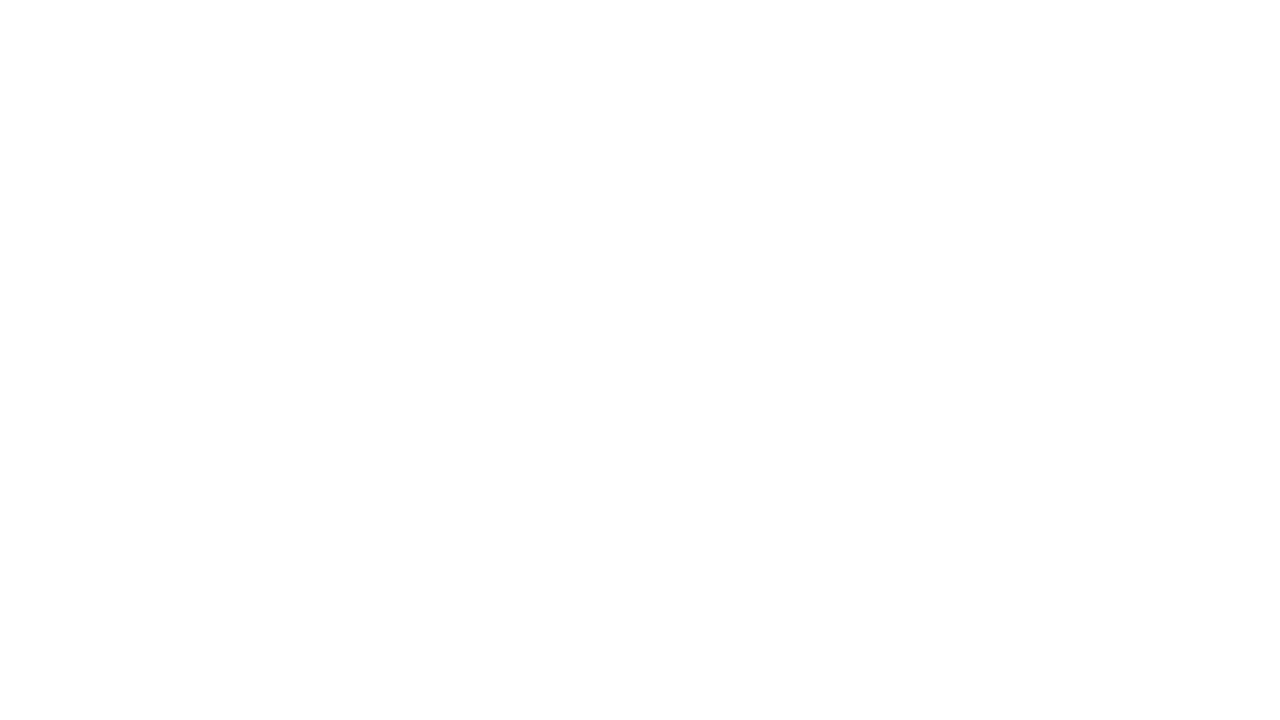
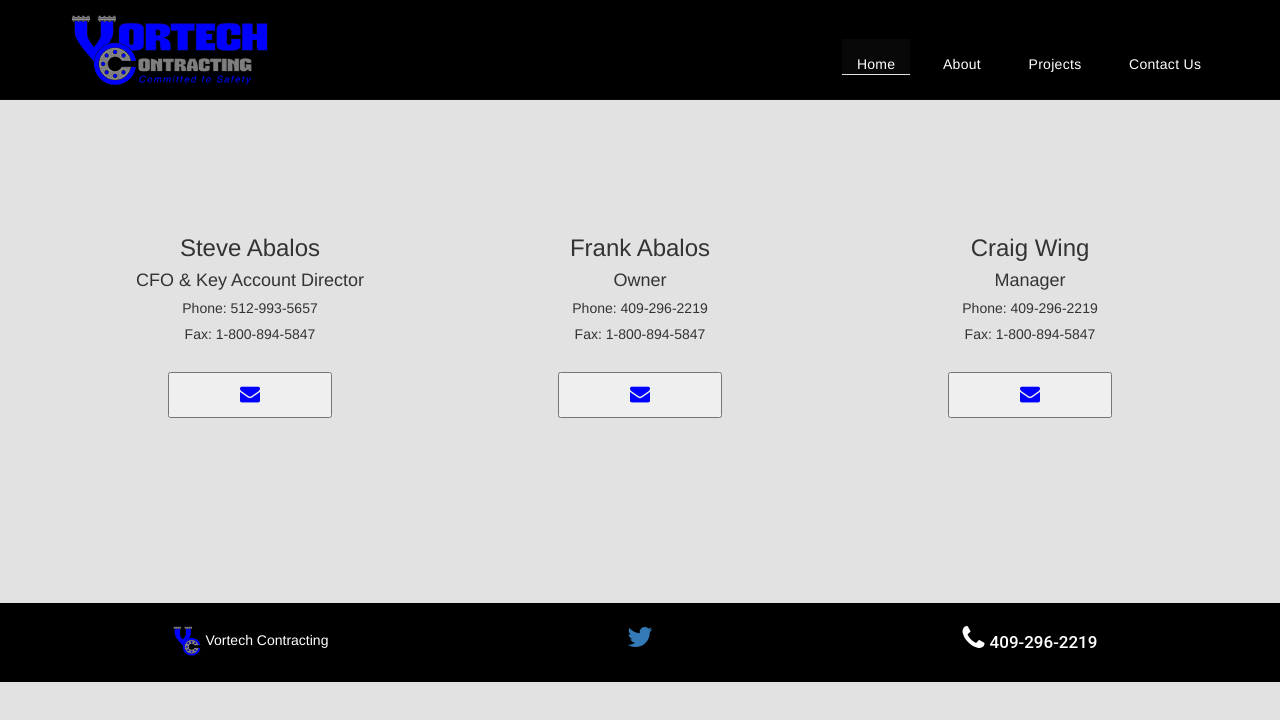
Before and after one commit to Space2020/vortech2, a plain HTML site: page contact.html in a window 1280 px wide. Drawn offline with nearby package versions, Linux system fonts and the light colour scheme.

Commit message:
added contact page, need to fix contact number on footer, add details to about page, create a slideshow of photos on project page

```diff
--- a/contact.html
+++ b/contact.html
@@ -0,0 +1,99 @@
+<!DOCTYPE html>
+<html>
+<head>
+  <link rel="icon" href="favicon.ico" type="image/x-icon">
+  <link href="https://fonts.googleapis.com/css?family=Lato:300,400" rel="stylesheet">
+  <link href="https://fonts.googleapis.com/css?family=Work+Sans" rel="stylesheet">
+  <link rel="stylesheet" href="./resources/font-awesome/css/font-awesome.min.css">
+  <link rel="stylesheet" href="https://maxcdn.bootstrapcdn.com/bootstrap/3.3.7/css/bootstrap.min.css" integrity="sha384-BVYiiSIFeK1dGmJRAkycuHAHRg32OmUcww7on3RYdg4Va+PmSTsz/K68vbdEjh4u" crossorigin="anonymous">
+  <meta name="viewport" content="width=device-width, initial-scale=1">
+  <link rel="stylesheet" href="style.css" type="text/css">
+  <meta charset="utf-8">
+  <title>Vortech Contracting | Contact Us </title>
+</head>
+  <body>
+
+
+    <!-- Navigation section -->
+
+    <nav class="navbar navbar-inverse navbar-fixed-top">
+        <div class="container">
+        <div class="navbar-header">
+          <a class="navbar-brand" href="index.html">
+            <img alt="Brand" src="./resources/Vortech.png">
+          </a>
+        </div>
+          <ul class="nav navbar-nav navbar-right">
+            <li class="active"><a href="index.html">Home</a></li>
+            <li><a href="about.html">About</a></li>
+            <li><a href="projects.html">Projects</a></li>
+            <li><a href="contact.html">Contact Us</a></li>
+          </ul>
+        </div>
+      </nav>
+
+
+      <!-- Contact Info Section -->
+
+
+    <section>
+      <div class="contact-info">
+        <div class="container">
+          <div class="row">
+            <div class="col-md-4 col-md-offset-0 col-xs-12">
+              <div class="ind-contact">
+                <h3>Steve Abalos</h3>
+                <h4>CFO & Key Account Director</h4>
+                <h5>Phone: 512-993-5657</h5>
+                <h5>Fax: 1-800-894-5847</h5>
+                <a href="mailto:sabalos@vortechcontracting.com"><button><i class="fa fa-envelope" aria-hidden="true"></i></button></a>
+              </div>
+            </div>
+            <div class="col-md-4 col-md-offset-0 col-xs-12">
+              <div class="ind-contact">
+                <h3>Frank Abalos</h3>
+                <h4>Owner</h4>
+                <h5>Phone: 409-296-2219</h5>
+                <h5>Fax: 1-800-894-5847</h5>
+                <a href="mailto:fabalos@vortechcontracting.com"><button><i class="fa fa-envelope" aria-hidden="true"></i></button></a>
+              </div>
+            </div>
+            <div class="col-md-4 col-md-offset-0 col-xs-12">
+              <div class="ind-contact">
+                <h3>Craig Wing</h3>
+                <h4>Manager</h4>
+                <h5>Phone: 409-296-2219</h5>
+                <h5>Fax: 1-800-894-5847</h5>
+                <a href="mailto:cwing@vortechcontracting.com"><button><i class="fa fa-envelope" aria-hidden="true"></i></button></a>
+              </div>
+            </div>
+          </div>
+        </div>
+      </div>
+    </section>
+
+
+
+    <!-- Footer Section -->
+
+
+<footer>
+  <div class="footer">
+    <div class="container">
+      <div class="row">
+        <div class="col-xs-5 col-md-4">
+          <a href="index.html"><img src="./resources/Vortech-logo.png"></a>
+          <h5>Vortech Contracting</h5>
+        </div>
+        <div class="col-xs-2 col-md-4">
+          <a href="https://twitter.com/VortechSAbalos" target="_blank"><i class="fa fa-twitter fa-2x" aria-hidden="true"></i></a>
+        </div>
+        <div class="col-xs-5 col-md-4">
+          <i class="fa fa-phone fa-2x" aria-hidden="true"><h5>409-296-2219</h5></i>
+        </div>
+      </div>
+    </div>
+  </div>
+</footer>
+    </body>
+  </html>
--- a/style.css
+++ b/style.css
@@ -42,7 +42,7 @@ body{
 .navbar .nav li a:hover{
   color: #fff;
   margin: 0;
-  border-bottom: 1px solid #e2e2e2;
+  border-bottom: 2px solid #0000ff;
 }
 
 .active{
@@ -149,7 +149,7 @@ body{
 }
 
 /** button **/
-button{
+.areas-covered button{
   background-color: #fff;
   font-size: 1.8rem;
   font-weight: bold;
@@ -250,6 +250,42 @@ span img{
   transition-delay: 500ms;
 }
 
+
+/** 4th Page**/
+/**Contact Us **/
+
+
+.contact-info{
+  margin: 16.5rem 0;
+  text-align: center;
+}
+
+.contact-info button{
+  padding: 1rem 7rem;
+}
+
+.ind-contact{
+  padding-top: 5rem;
+}
+
+/* E Mail Buttons */
+
+.contact-info button{
+  margin: 2rem 0;
+}
+
+.fa-envelope{
+  color: #0000ff;
+  font-size: 2rem;
+}
+
+.contact-info button:hover{
+  background-color: #fff;
+  box-shadow: 2px 2px 2px #0000ff;
+  border-radius: 2px;
+}
+
+
 /***** Footer ******/
 
 
@@ -269,6 +305,12 @@ footer{
 
 .footer img{
   max-width: 3rem;
+}
+
+.fa-phone h5{
+  font-size: 1.7rem;
+  padding-left: .50rem;
+  font-family: 'Roboto', sans-serif;
 }
 
 .footer i:hover{
@@ -301,4 +343,13 @@ footer{
   .main h2{
     font-size: 2.5rem;
   }
+
+  .contact-info{
+    margin: 20rem 0 14rem 0;
+  }
+
+  .contact-info button{
+    margin: 1rem 0;
+  }
+
 }
```
Also changed, not shown: about.html (+1 -1 lines), index.html (+2 -1 lines), projects.html (+1 -1 lines).
